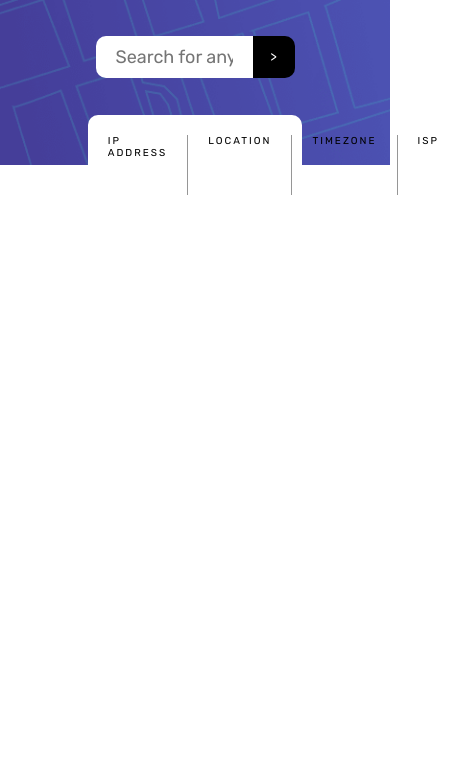
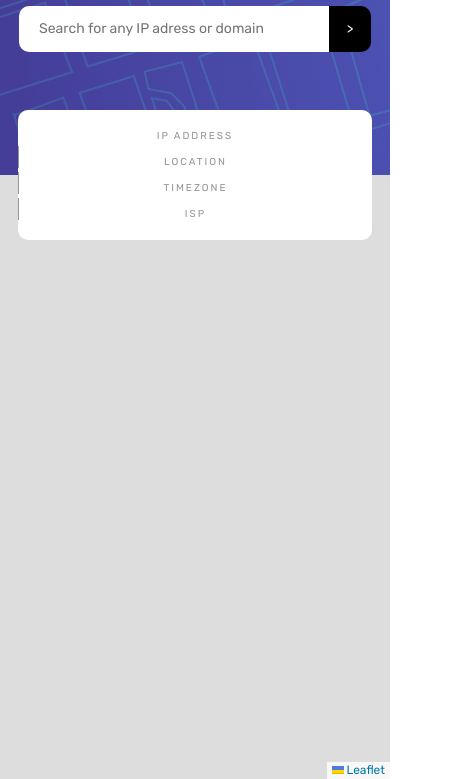
Before and after one commit to ArturBystranowski/ip-address-tracker, a plain HTML site: page index.html in a window 390 px wide. Shown: the part 75-854 px from the top of the page, 459 px wide, since content can reach past the window. Drawn offline with nearby package versions, Linux system fonts and the light colour scheme; no server answers.

Commit message:
add RWD, update map loading

```diff
--- a/index.html
+++ b/index.html
@@ -40,8 +40,6 @@
         <span class="isp-value"></span>
       </section>
     </div>
-
-    MAP
   </main>
   <div class="map" id="map"></div>
 </body>
--- a/script.js
+++ b/script.js
@@ -7,6 +7,22 @@ const ipValue = document.querySelector(".ip-value");
 const locationValue = document.querySelector(".location-value");
 const timezoneValue = document.querySelector(".timezone-value");
 const ispValue = document.querySelector(".isp-value");
+
+// async function getData() {
+// 	let ip = ipInput.value;
+// 	const response = await fetch(API_URL + ip);
+// 	const data = await response.json();
+// 	ipValue.textContent = data.ip;
+// 	locationValue.textContent = `${data.location.country}, ${data.location.city}`;
+// 	timezoneValue.textContent = `UTC${data.location.timezone}`;
+// 	ispValue.textContent = data.isp;
+// 	let lat = data.location.lat;
+// 	let lng = data.location.lng;
+// }
+
+// ---------------------------------------------
+
+let map;
 
 async function getData() {
 	let ip = ipInput.value;
@@ -19,12 +35,29 @@ async function getData() {
 	let lat = data.location.lat;
 	let lng = data.location.lng;
 
-	let map = L.map("map").setView([lat, lng], 16);
+	getMap(lat, lng);
+}
+
+const getMap = (lat, lng) => {
+	map.setView([lat, lng], 14);
+
+	let icon = L.icon({
+		iconUrl: "images/icon-location.svg",
+		iconSize: [40, 48],
+	});
+
+	L.marker([lat, lng], { icon }).addTo(map);
+};
+
+(function () {
+	map = L.map("map", { zoomControl: false, scrollWheelZoom: false });
 
 	L.tileLayer("https://tile.openstreetmap.org/{z}/{x}/{y}.png", {
 		maxZoom: 19,
 		attribution: "© OpenStreetMap",
 	}).addTo(map);
-}
-getData();
+
+	getData();
+})();
+
 btn.addEventListener("click", getData);
--- a/style.css
+++ b/style.css
@@ -47,14 +47,14 @@ h1 {
 
 input {
 	width: 30%;
-	padding: 10px 20px;
+	padding: 12px 20px;
 	border-radius: 10px 0 0 10px;
 	border: none;
 	font-size: 18px;
 }
 
 button {
-	height: 42px;
+	height: 46px;
 	width: 42px;
 	text-align: center;
 	margin: 0;
@@ -87,6 +87,11 @@ button:hover {
 	border-left: solid 1px var(--dark-gray);
 }
 
+.data-wrapper section span {
+	font-size: 20px;
+	font-weight: 500;
+}
+
 .data-wrapper section:first-of-type {
 	border-left: none;
 }
@@ -98,6 +103,7 @@ h2 {
 	letter-spacing: 2px;
 	margin-top: 0;
 	margin-bottom: 20px;
+	color: var(--dark-gray);
 }
 
 #map {
@@ -105,3 +111,40 @@ h2 {
 	height: calc(100vh - 240px);
 	z-index: 1;
 }
+
+@media screen and (max-width: 950px) {
+	.data-wrapper {
+		flex-direction: column;
+		text-align: center;
+		padding: 10px 0 20px;
+		width: calc(80vw + 42px);
+		max-width: 542px;
+	}
+
+	.data-wrapper section {
+		margin: 0px 0;
+	}
+
+	h2 {
+		margin-top: 10px;
+		margin-bottom: 0;
+	}
+
+	main {
+		height: 250px;
+	}
+
+	.map {
+		height: calc(100vh - 250px);
+	}
+
+	.input-wrapper {
+		margin: 0 auto;
+	}
+
+	input {
+		width: calc(80vw - 42px);
+		max-width: 458px;
+		font-size: 14px;
+	}
+}
```
